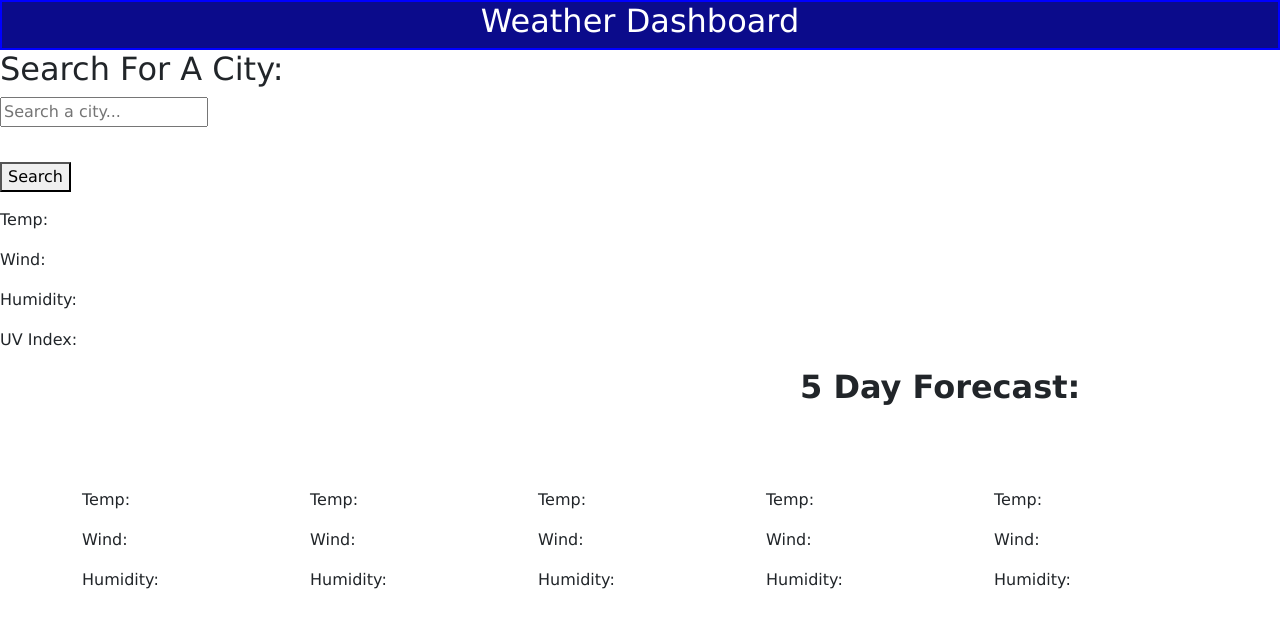
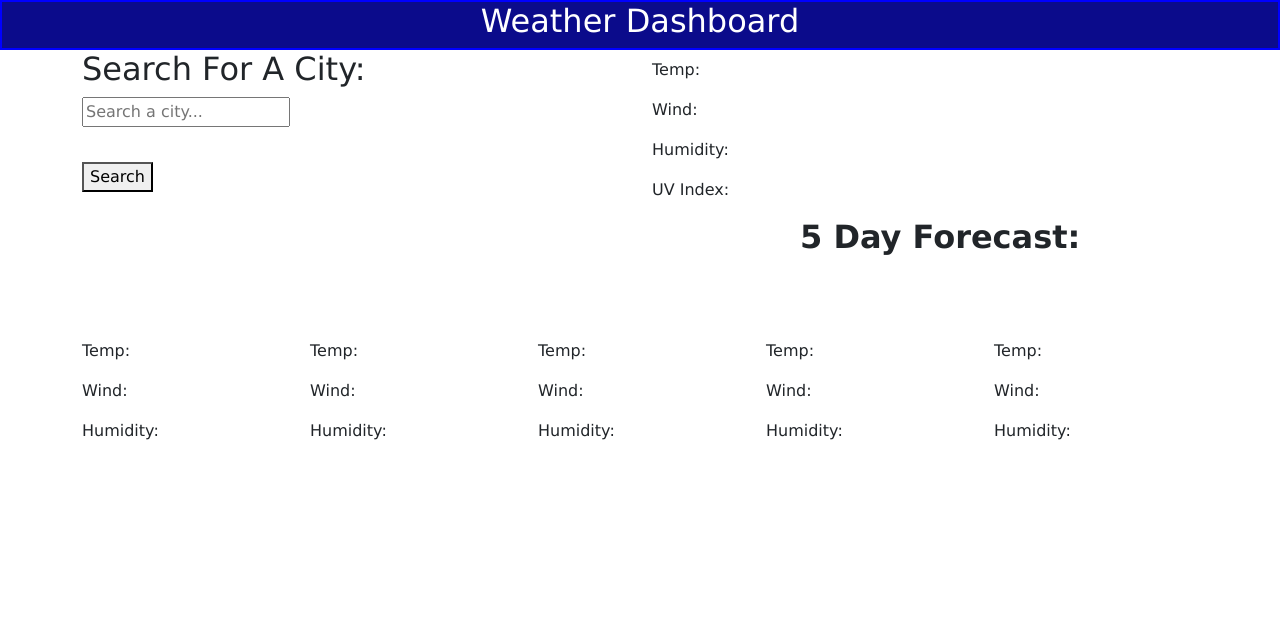
Before and after one commit to KaylaMorris11/Weather-Dashboard, a plain HTML site: page index.html in a window 1280 px wide. Drawn offline with nearby package versions, Linux system fonts and the light colour scheme.

Commit message:
Changed styling

```diff
--- a/index.html
+++ b/index.html
@@ -15,7 +15,9 @@
     </header>
 
 <!--Current Day Container-->
-
+<div class="container">
+  <div class="row">
+    <div class="col-sm">
 <div class="fiveDayForecast">
   <div class="searchcitycontainer">
       <h2 class="title">
@@ -30,8 +32,9 @@
        <div>
          <button type='button' id ="searchCity">Search</button>
         </div>
-         <p class="text"></p>
         </div>
+
+       <div class="col-sm">
        <div class="currentDayContainer">
        <div class="currentDay">
           <h1 id="currentCityName"></h1>
@@ -42,10 +45,16 @@
           <p id = "currentDayUV">UV Index:</p>
         </div>
       </div>
+    </div>
+  </div>
+</div>
+
+
         <h2 class="head">5 Day Forecast:</h2>
 
+
          <div class="pastCities">
-           <!-- -->
+           <!--  past cities-->
          </div>
 
          <div class="container">
```
Lines whose indentation alone changed are shown as unchanged.
